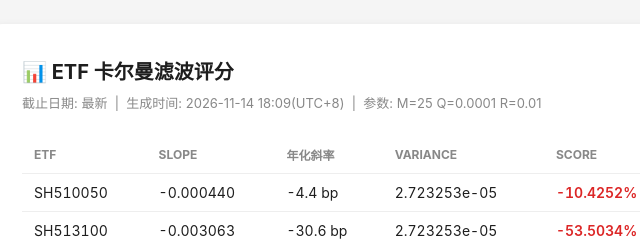
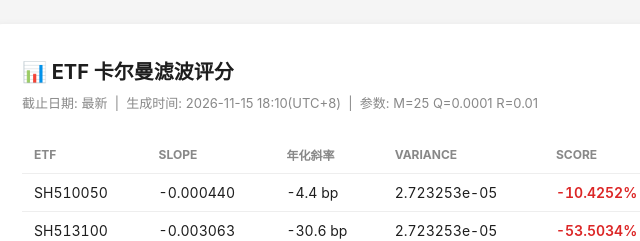
Before and after one commit to zhuyanxi/zhuyanxi.github.io, a plain HTML site: page etfscore/index.html in a window 1280 px wide. Shown: the top 241 px of the page, 290-930 px from the left. Drawn offline with Linux system fonts and the light colour scheme.

Commit message:
chore: sync etf kalman score from CarnoFinance

```diff
--- a/etfscore/index.html
+++ b/etfscore/index.html
@@ -3,7 +3,7 @@
 <head>
 <meta charset="UTF-8">
 <meta name="viewport" content="width=device-width, initial-scale=1.0">
-<title>ETF 卡尔曼滤波评分 — 最新 (2026-11-14 18:09)</title>
+<title>ETF 卡尔曼滤波评分 — 最新 (2026-11-15 18:10)</title>
 <style>
   * { margin: 0; padding: 0; box-sizing: border-box; }
   body {
@@ -29,7 +29,7 @@
 <body>
 <div class="card">
   <h1>📊 ETF 卡尔曼滤波评分</h1>
-  <p class="sub">截止日期: 最新 &nbsp;|&nbsp; 生成时间: 2026-11-14 18:09(UTC+8)
+  <p class="sub">截止日期: 最新 &nbsp;|&nbsp; 生成时间: 2026-11-15 18:10(UTC+8)
      &nbsp;|&nbsp; 参数: M=25 Q=0.0001 R=0.01</p>
   <table>
     <thead>
```
